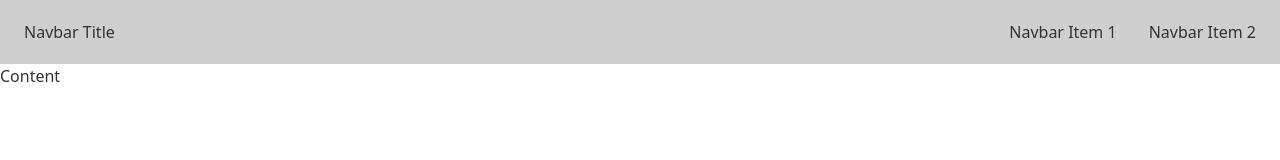
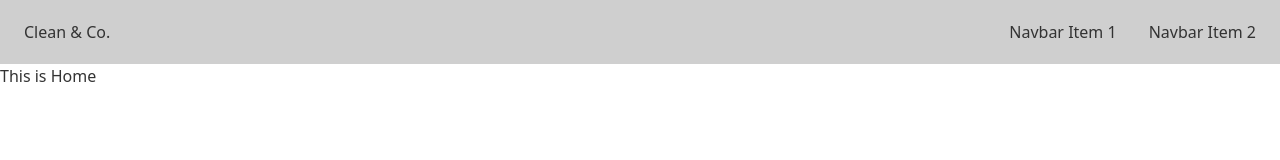
Before and after one commit to Thowhid31/complete-web-1to100, a React (Create React App) app: page / in a window 1280 px wide. Shown: the top 160 px of the page. Built offline with nearby package versions, Linux system fonts and the light colour scheme.

Commit message:
added navbar update

```diff
--- a/src/App.js
+++ b/src/App.js
@@ -1,10 +1,15 @@
 import './App.css';
 import Navbar from './components/Navbar';
+import Home from './Pages/Home';
 
 function App() {
   return (
     <div>
-     <Navbar/>
+     <Navbar>
+     <Home/>
+
+     </Navbar>
+
     </div>
   );
 }
--- /dev/null
+++ b/src/Pages/About.js
@@ -0,0 +1,11 @@
+import React from 'react';
+
+const About = () => {
+    return (
+        <div>
+            <h1>This is About</h1>
+        </div>
+    );
+};
+
+export default About;
--- /dev/null
+++ b/src/Pages/Contact.js
@@ -0,0 +1,11 @@
+import React from 'react';
+
+const Contact = () => {
+    return (
+        <div>
+            <h1>Contact us</h1>
+        </div>
+    );
+};
+
+export default Contact;
--- /dev/null
+++ b/src/Pages/Home.js
@@ -0,0 +1,11 @@
+import React from 'react';
+
+const Home = () => {
+    return (
+        <div>
+            <h1>This is Home</h1>
+        </div>
+    );
+};
+
+export default Home;
--- /dev/null
+++ b/src/Pages/Login.js
@@ -0,0 +1,11 @@
+import React from 'react';
+
+const Login = () => {
+    return (
+        <div>
+            <h1>This is Login</h1>
+        </div>
+    );
+};
+
+export default Login;
--- /dev/null
+++ b/src/Pages/Services.js
@@ -0,0 +1,11 @@
+import React from 'react';
+
+const Services = () => {
+    return (
+        <div>
+            <h1>All Services</h1>
+        </div>
+    );
+};
+
+export default Services;
--- a/src/components/Navbar.js
+++ b/src/components/Navbar.js
@@ -1,18 +1,19 @@
 import React from 'react';
 
-const Navbar = () => {
+const Navbar = ({children}) => {
     return (
-        <div class="drawer">
+        <div class="drawer drawer-end">
   <input id="my-drawer-3" type="checkbox" class="drawer-toggle" />
   <div class="drawer-content flex flex-col">
 
     <div class="w-full navbar bg-base-300">
+    <div class="flex-1 px-2 mx-2">Clean & Co.</div>
       <div class="flex-none lg:hidden">
         <label for="my-drawer-3" class="btn btn-square btn-ghost">
           <svg xmlns="http://www.w3.org/2000/svg" fill="none" viewBox="0 0 24 24" class="inline-block w-6 h-6 stroke-current"><path stroke-linecap="round" stroke-linejoin="round" stroke-width="2" d="M4 6h16M4 12h16M4 18h16"></path></svg>
         </label>
       </div>
-      <div class="flex-1 px-2 mx-2">Navbar Title</div>
+
       <div class="flex-none hidden lg:block">
         <ul class="menu menu-horizontal">
 
@@ -21,7 +22,7 @@ const Navbar = () => {
         </ul>
       </div>
     </div>
-    Content
+    {children}
   </div>
   <div class="drawer-side">
     <label for="my-drawer-3" class="drawer-overlay"></label>
```
